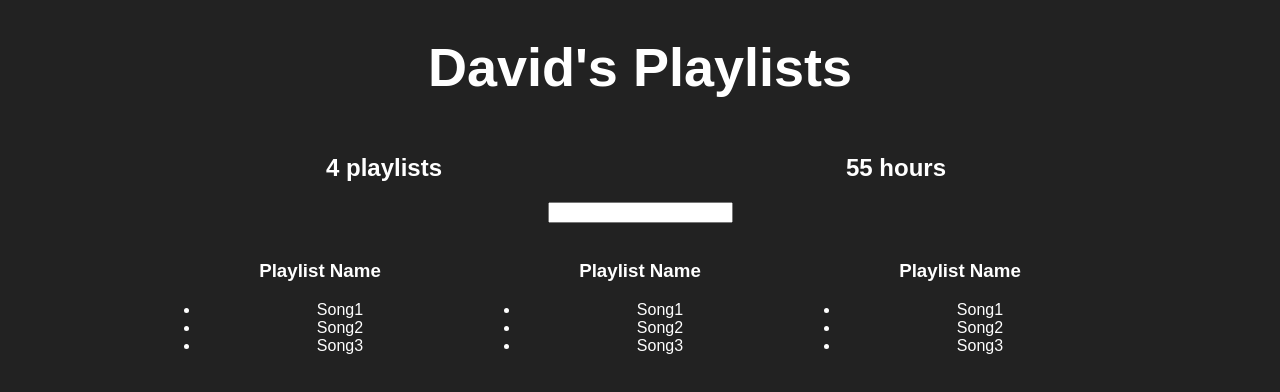
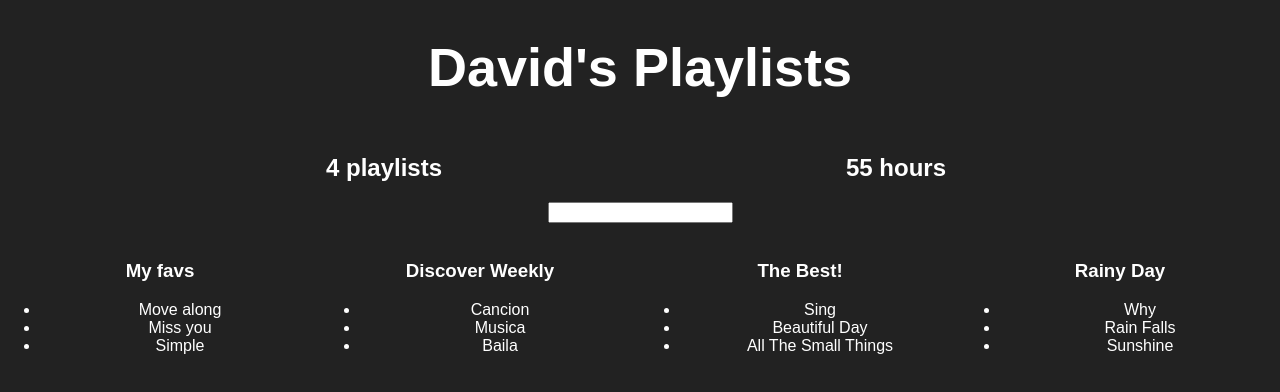
Before and after one commit to fun831/better-playlists, a React (Create React App) app: page / in a window 1280 px wide. Shown: the top 392 px of the page. Built offline with nearby package versions, Linux system fonts and the light colour scheme.

Commit message:
Dynamically listing of fake server data

```diff
--- a/src/App.js
+++ b/src/App.js
@@ -84,14 +84,15 @@
 
 class Playlist extends Component {
   render() {
+    let playlist = this.props.playlist
     return (
       <div style={{...defaultStyle, display: 'inline-block', width: '25%'}}>
         <img/>
-        <h3>Playlist Name</h3>
+        <h3>{playlist.name}</h3>
         <ul>
-          <li>Song1</li>
-          <li>Song2</li>
-          <li>Song3</li>
+        {playlist.songs.map(song =>
+          <li>{song.name}</li>
+        )}
         </ul>
       </div>
     )
@@ -120,9 +121,9 @@
           <PlaylistCounter playlists={this.state.serverData.user.playlists}/>
           <HoursCounter playlists={this.state.serverData.user.playlists}/>
           <Filter/>
-          <Playlist/>
-          <Playlist/>
-          <Playlist/>
+          {this.state.serverData.user.playlists.map(playlist =>
+            <Playlist playlist={playlist}/>
+          )}
         </div> : <h1 style={defaultStyle}>Loading...</h1>
         }
       </div>
```
